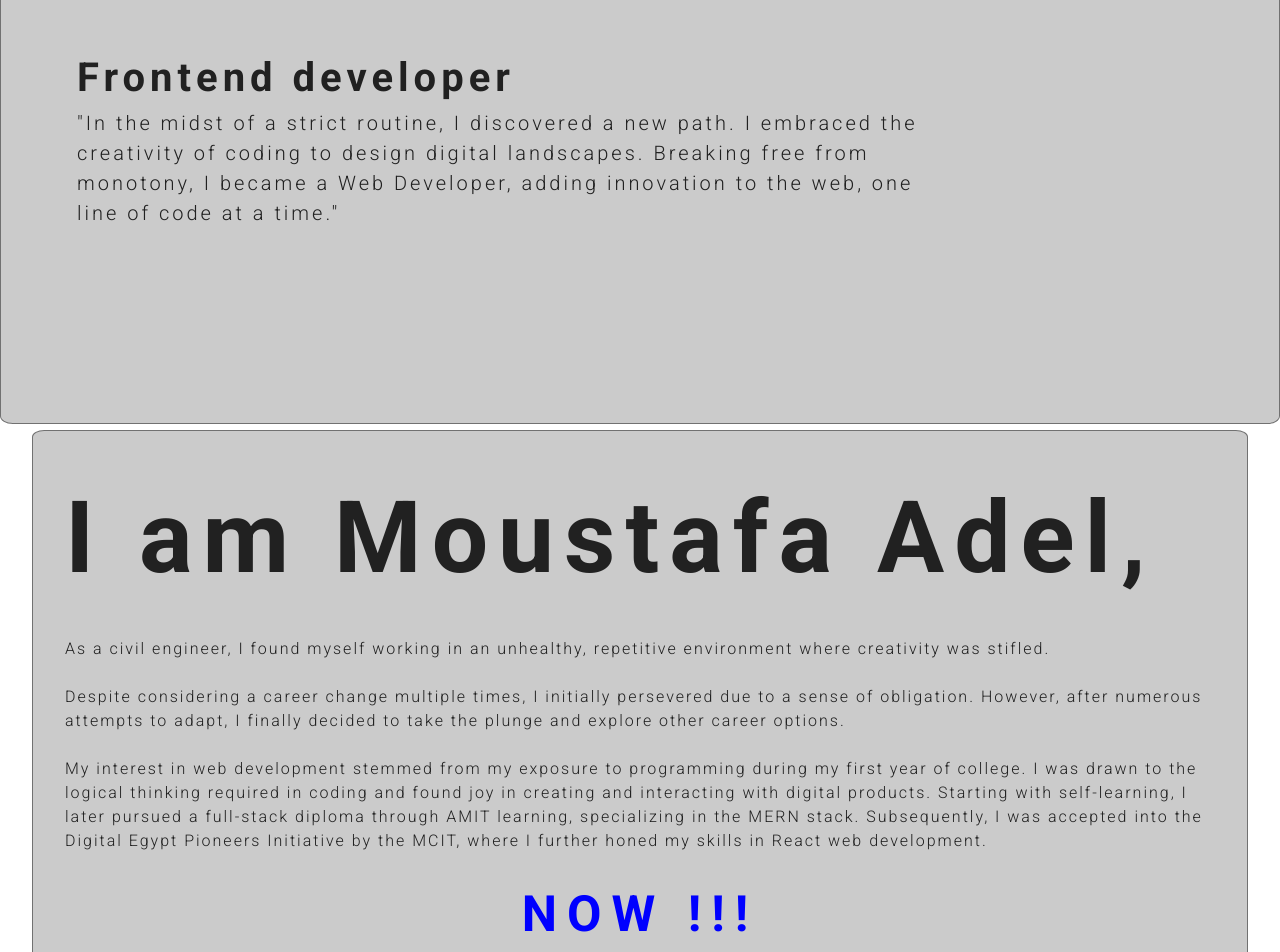
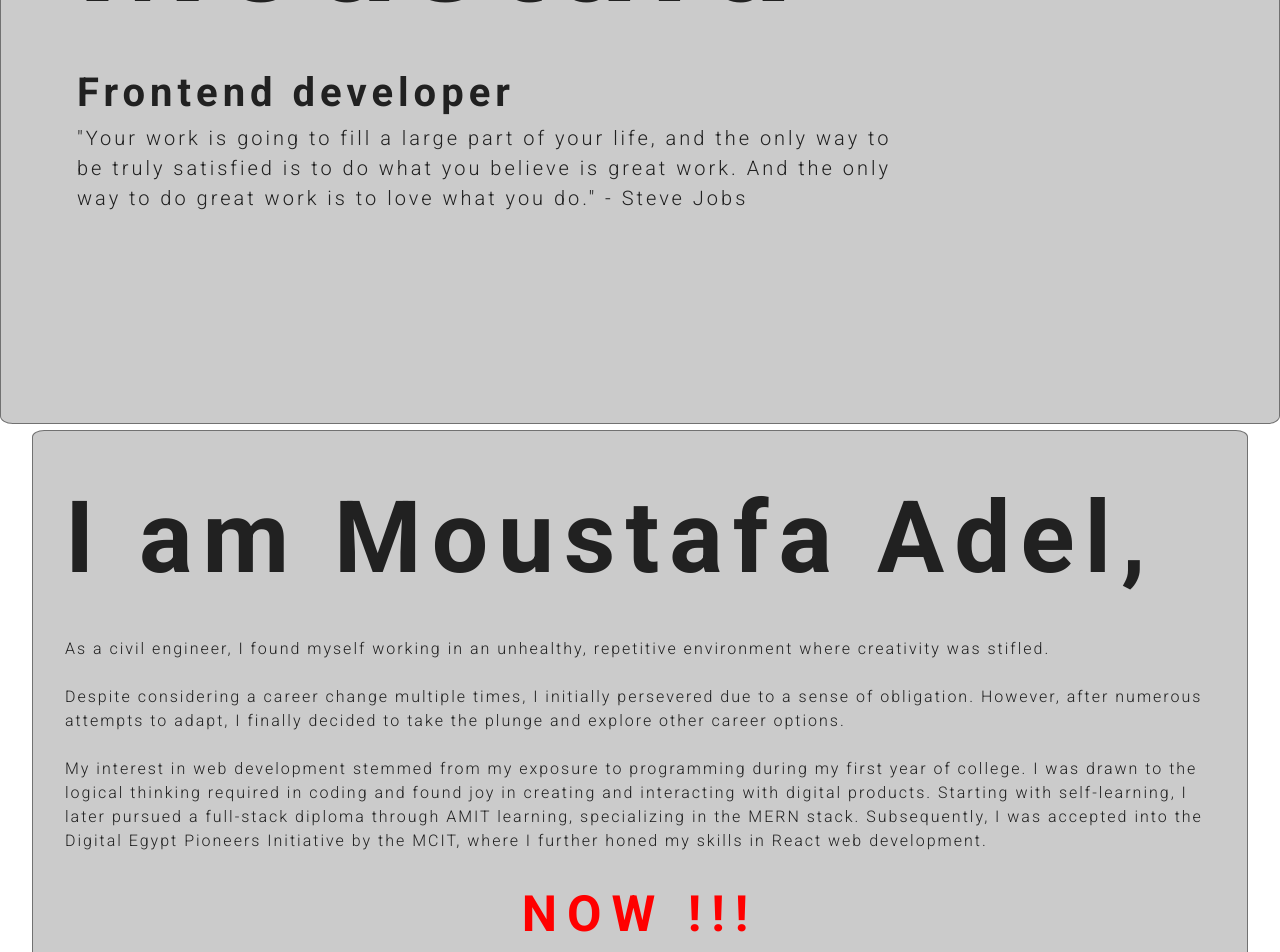
Before and after one commit to Moustafa-97/Portfolio, a React (Vite) app: page / in a window 1280 px wide. Shown: the part 440-1392 px from the top of the page. Built offline with nearby package versions, Linux system fonts and the light colour scheme.

Commit message:
final updates

```diff
--- a/src/components/about/About.tsx
+++ b/src/components/about/About.tsx
@@ -1,15 +1,9 @@
-import React, { useEffect } from "react";
-import { Box, Typography } from "@mui/material";
+import { useEffect } from "react";
+import { Typography } from "@mui/material";
 import AOS from "aos";
 import "aos/dist/aos.css";
-import { useSelector } from "react-redux";
 import BoxLayout from "../../Layout/BoxLayout";
 
-interface RootState {
-  theme: {
-    mode: string;
-  };
-}
 
 export default function About() {
   useEffect(() => {
@@ -17,11 +11,11 @@
     AOS.refresh();
   }, []);
 
-  const mode: string = useSelector((state: RootState) => state.theme.mode);
 
   return (
     <>
       <BoxLayout>
+        <>
         <Typography
           component={"span"}
           variant="body1"
@@ -78,7 +72,7 @@
           m={"auto"}
           component={"span"}
           variant="body1"
-          color={mode === "dark" ? "red" : "blue"}
+          color={"red"}
           fontWeight={900}
           letterSpacing={{ md: 10, xs: 1 }}
           fontSize={{ md: 50, xs: 16 }}
@@ -99,6 +93,7 @@
           user-friendly applications using modern frameworks such as React and
           Node.js.
         </Typography>
+        </>
       </BoxLayout>
     </>
   );
--- a/src/components/education/Education.tsx
+++ b/src/components/education/Education.tsx
@@ -1,6 +1,5 @@
-import React, { useEffect, useState } from "react";
+import { useEffect, useState } from "react";
 import BoxLayout from "../../Layout/BoxLayout";
-import { useSelector } from "react-redux";
 import AOS from "aos";
 import "aos/dist/aos.css";
 import {
@@ -18,11 +17,6 @@
 import Feau from "../imgs/2016_2_5_11_51_30_591.jpg";
 import TypoLayHeader from "../../Layout/TypoLayHeader";
 
-interface RootState {
-  theme: {
-    mode: string;
-  };
-}
 
 const style = {
   position: "absolute",
@@ -47,7 +41,6 @@
     AOS.init();
     AOS.refresh();
   }, []);
-  const mode: string = useSelector((state: RootState) => state.theme.mode);
 
   const itemData = [
     {
--- a/src/components/header/Header.tsx
+++ b/src/components/header/Header.tsx
@@ -102,10 +102,7 @@
     isDarkTheme ? (
       <LightModeIcon sx={{ cursor: "pointer" }} onClick={() => handleMode()} />
     ) : (
-      <DarkModeIcon
-        sx={{ cursor: "pointer" }}
-        onClick={() => handleMode()}
-      />
+      <DarkModeIcon sx={{ cursor: "pointer" }} onClick={() => handleMode()} />
     ),
     <LinkedIn
       onClick={() =>
--- a/src/components/hero/Hero.tsx
+++ b/src/components/hero/Hero.tsx
@@ -49,10 +49,9 @@
           fontSize={{ md: 20, xs: 16 }}
           textAlign={{ md: "start", xs: "center" }}
         >
-          "In the midst of a strict routine, I discovered a new path. I embraced
-          the creativity of coding to design digital landscapes. Breaking free
-          from monotony, I became a Web Developer, adding innovation to the web,
-          one line of code at a time."
+          "Your work is going to fill a large part of your life, and the only
+          way to be truly satisfied is to do what you believe is great work. And
+          the only way to do great work is to love what you do." - Steve Jobs
         </Typography>
       </Box>
     </section>
--- a/src/components/projects/Projects.tsx
+++ b/src/components/projects/Projects.tsx
@@ -22,12 +22,7 @@
   title: string;
   author: string;
   link: string;
-  details: [string];
-}
-interface RootState {
-  theme: {
-    mode: string;
-  };
+  details: string[];
 }
 
 const style = {
@@ -54,7 +49,7 @@
     AOS.refresh();
   }, []);
 
-  const itemData: itemData = [
+  const itemData: itemData[] = [
     {
       img: `${AMITFinal}`,
       title: "Delivery web application",
--- a/src/components/services/Services.tsx
+++ b/src/components/services/Services.tsx
@@ -1,11 +1,11 @@
 import { Box, Typography } from "@mui/material";
 import { ReactNode, useEffect } from "react";
 import BoxLayout from "../../Layout/BoxLayout";
-import { FaDesktop, FaServer, FaServicestack, FaUikit } from "react-icons/fa";
+import { FaDesktop, FaServer } from "react-icons/fa";
 import AOS from "aos";
 import "aos/dist/aos.css";
 import TypoLayHeader from "../../Layout/TypoLayHeader";
-import { MdLayers, MdOutlineDeveloperBoard } from "react-icons/md";
+import { MdLayers} from "react-icons/md";
 import { SiMaterialdesign } from "react-icons/si";
 
 interface Service {
--- a/src/hooks/useThemeDetector.tsx
+++ b/src/hooks/useThemeDetector.tsx
@@ -14,7 +14,7 @@
     return () => mq.removeEventListener("change", handleThemeChange);
   }, []);
 
-  const toggleTheme = () => {
+  const toggleTheme: boolean | (() => void) = () => {
     setIsDarkTheme(!isDarkTheme);
   };
 
```
